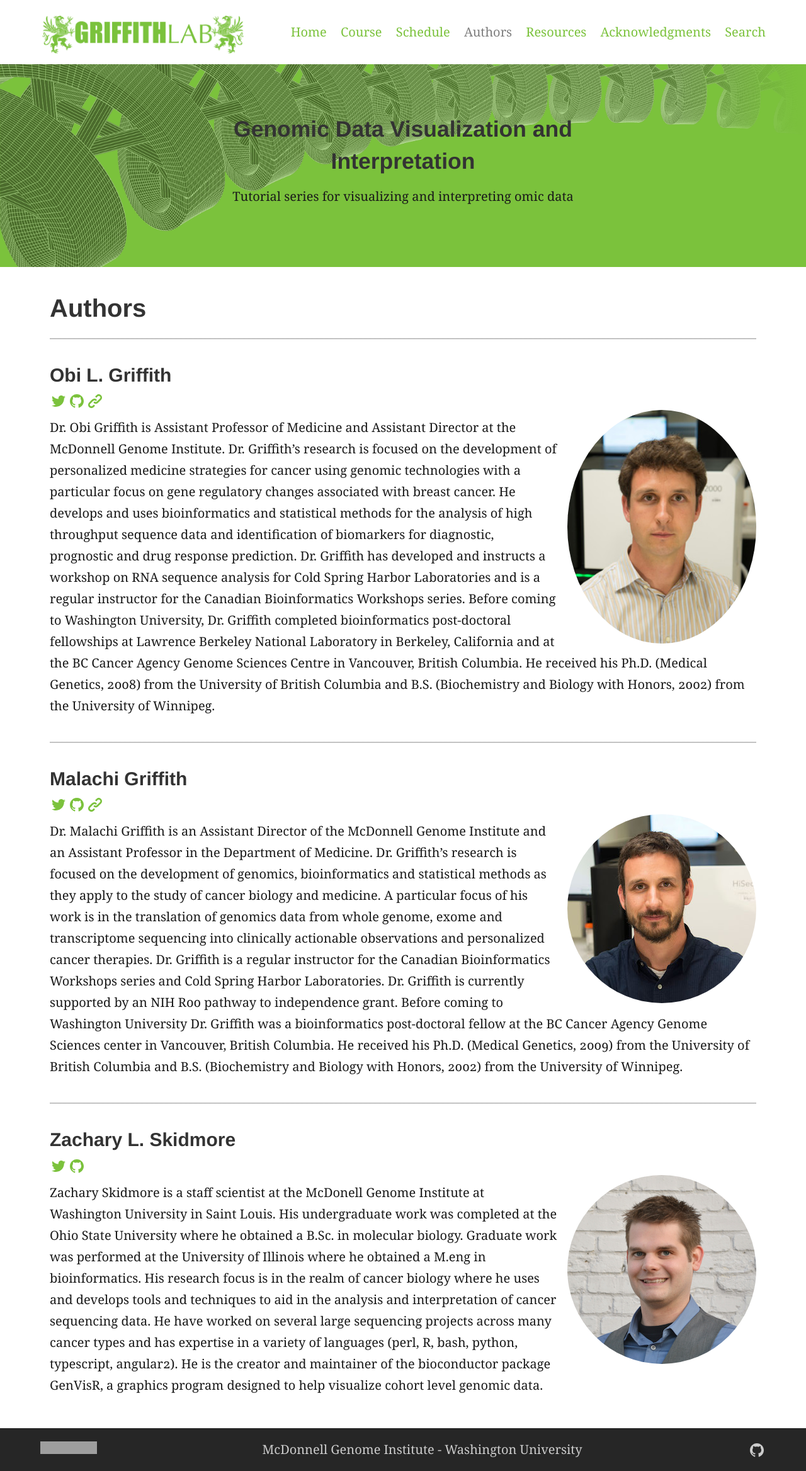
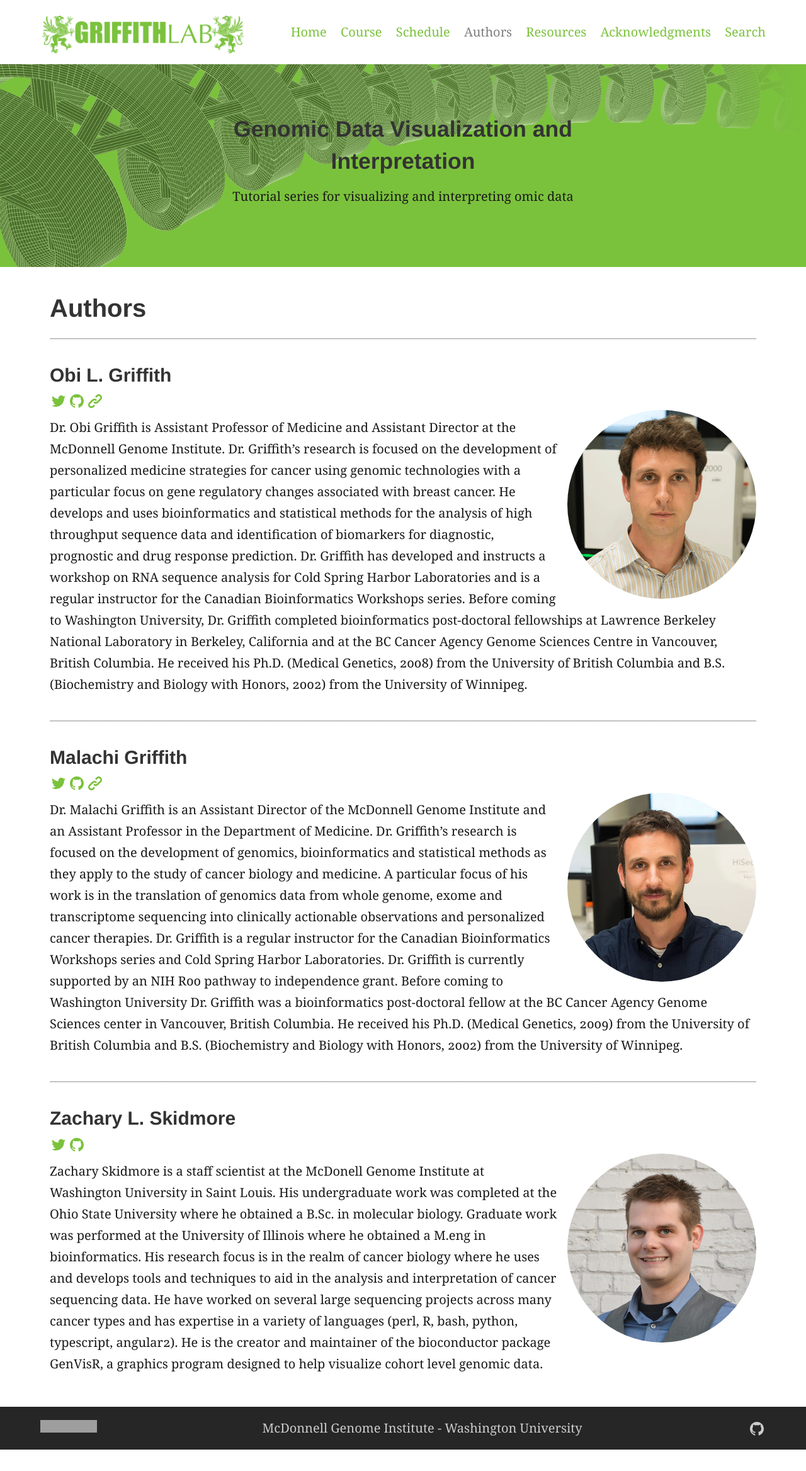
Before and after one commit to griffithlab/genviz.org, a Jekyll site: the page built from authors.md, in a window 1280 px wide. Shown: the whole page at 63% size. Built offline with Jekyll 4.4.1, drawn with Linux system fonts in a browser that asks for light colours; after the commit the page ends 2302 px from its top, so only the background shows below that; grey boxes are pictures that could not be loaded.

Commit message:
make author pictures consistent

```diff
--- a/authors.md
+++ b/authors.md
@@ -18,7 +18,7 @@ layout: "home"
 <a class="link" target="_blank" href="{{refer}}" title="{{link[0]}}">{% include icon.html id=id %}</a>
 {% endfor %}
 </nav>
-{% include figure.html image="/assets/Authors/obig2.jpg" position="right" class="rounded-circle" width="300" %}
+{% include figure.html image="/assets/Authors/ObiGriffith.png" position="right" class="rounded-circle" width="300" %}
 Dr. Obi Griffith is Assistant Professor of Medicine and Assistant Director at the McDonnell Genome Institute. Dr. Griffith's research is focused on the development of personalized medicine strategies for cancer using genomic technologies with a particular focus on gene regulatory changes associated with breast cancer. He develops and uses bioinformatics and statistical methods for the analysis of high throughput sequence data and identification of biomarkers for diagnostic, prognostic and drug response prediction. Dr. Griffith has developed and instructs a workshop on RNA sequence analysis for Cold Spring Harbor Laboratories and is a regular instructor for the Canadian Bioinformatics Workshops series. Before coming to Washington University, Dr. Griffith completed bioinformatics post-doctoral fellowships at Lawrence Berkeley National Laboratory in Berkeley, California and at the BC Cancer Agency Genome Sciences Centre in Vancouver, British Columbia. He received his Ph.D. (Medical Genetics, 2008) from the University of British Columbia and B.S. (Biochemistry and Biology with Honors, 2002) from the University of Winnipeg.
 
 ***
@@ -31,7 +31,7 @@ Dr. Obi Griffith is Assistant Professor of Medicine and Assistant Director at th
 <a class="link" target="_blank" href="{{refer}}" title="{{link[0]}}">{% include icon.html id=id %}</a>
 {% endfor %}
 </nav>
-{% include figure.html image="/assets/Authors/MG14.jpg" position="right" class="rounded-circle" width="300" %}
+{% include figure.html image="/assets/Authors/MalachiGriffith.jpg" position="right" class="rounded-circle" width="300" %}
 Dr. Malachi Griffith is an Assistant Director of the McDonnell Genome Institute and an Assistant Professor in the Department of Medicine. Dr. Griffith's research is focused on the development of genomics, bioinformatics and statistical methods as they apply to the study of cancer biology and medicine. A particular focus of his work is in the translation of genomics data from whole genome, exome and transcriptome sequencing into clinically actionable observations and personalized cancer therapies.
  Dr. Griffith is a regular instructor for the Canadian Bioinformatics Workshops series and Cold Spring Harbor Laboratories. Dr. Griffith is currently supported by an NIH R00 pathway to independence grant. Before coming to Washington University Dr. Griffith was a bioinformatics post-doctoral fellow at the BC Cancer Agency Genome Sciences center in Vancouver, British Columbia. He received his Ph.D. (Medical Genetics, 2009) from the University of British Columbia and B.S. (Biochemistry and Biology with Honors, 2002) from the University of Winnipeg.
 
```
Also changed, not shown: index.md (+1 -1 lines), assets/Authors/MalachiGriffith.jpg (renamed from assets/Authors/MG14.jpg), assets/Authors/ObiGriffith.png (added), assets/Authors/obig2.jpg (deleted).
